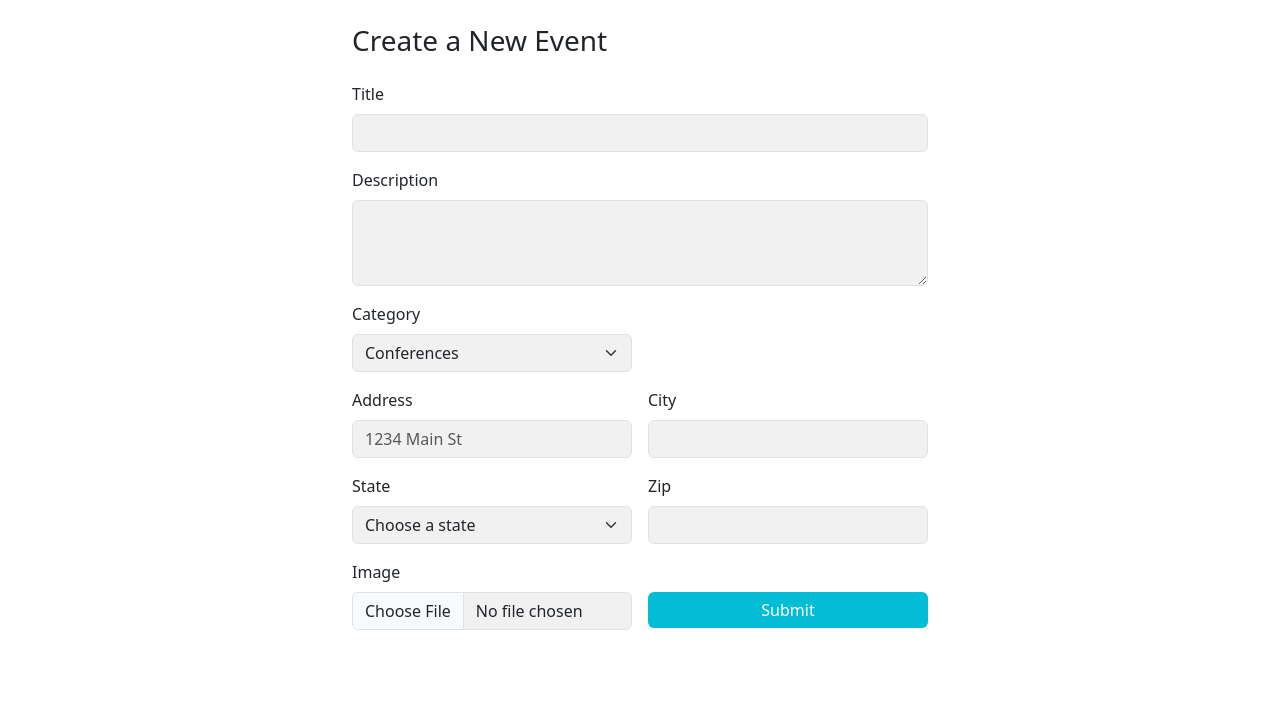
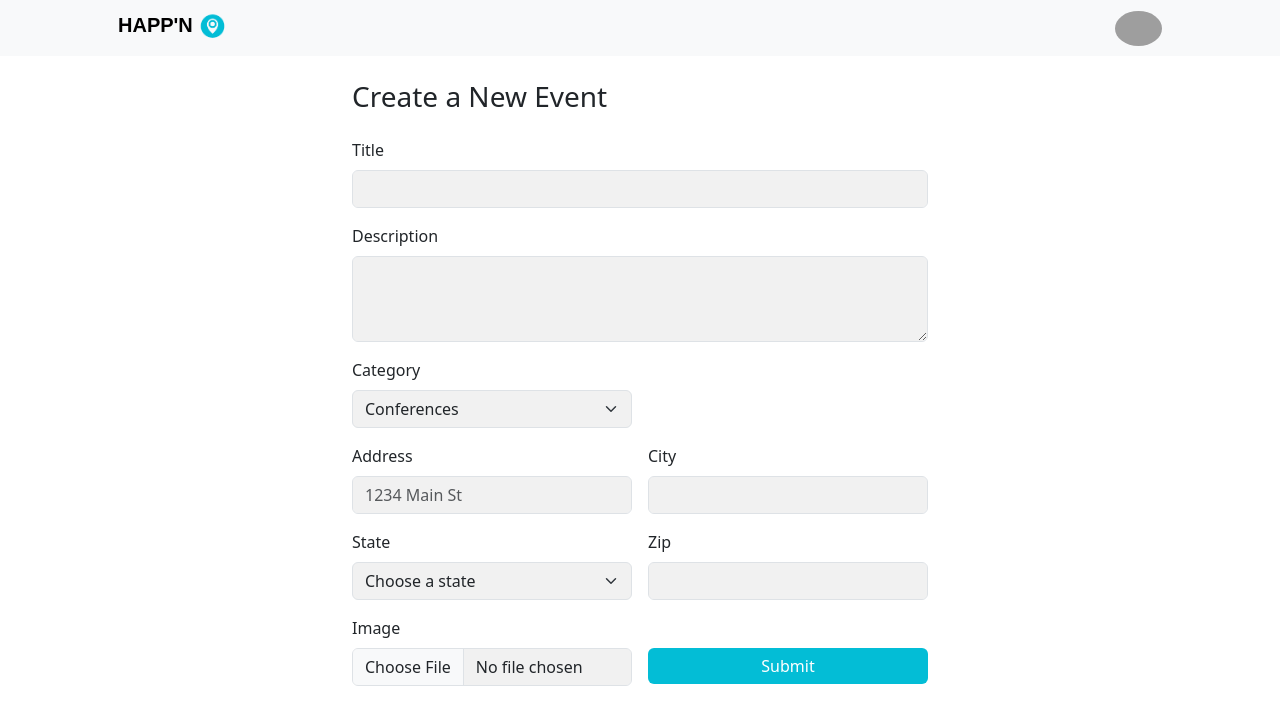
Before and after one commit to pursuit-monique/caps-front-end, a React (Create React App) app: page /new/event in a window 1280 px wide. Shown: the top 724 px of the page. Built offline with nearby package versions, Linux system fonts and the light colour scheme; no server answers; sample sign-in values are in the browser's storage; grey boxes are pictures that could not be loaded; a web font is replaced by a local one.

Commit message:
use bootstrap navbar in all pages

```diff
--- a/public/index.html
+++ b/public/index.html
@@ -44,5 +44,6 @@
       To begin the development, run `npm start` or `yarn start`.
       To create a production bundle, use `npm run build` or `yarn build`.
     -->
+    <script src="https://cdn.jsdelivr.net/npm/bootstrap@5.2.3/dist/js/bootstrap.bundle.min.js"></script>
   </body>
 </html>
--- a/src/App.css
+++ b/src/App.css
@@ -18,6 +18,10 @@
   max-width: 600px;
 }
 
+/* .navbar-wrapper {
+  max-width: 650px;
+} */
+
 .form-control,
 .form-select {
   background-color: #f1f1f1;
@@ -35,3 +39,7 @@
 .btn-primary:hover {
   background-color: #017c8d;
 }
+
+.navbar-brand {
+  margin-right: 0;
+}
--- a/src/components/Header.css
+++ b/src/components/Header.css
@@ -32,7 +32,8 @@
   margin-bottom: 3px;
 }
 
-.header .avatar {
+.header .avatar,
+.avatar {
   border-radius: 50%;
   height: 35px;
 }
--- a/src/components/Navbar2.jsx
+++ b/src/components/Navbar2.jsx
@@ -1,13 +1,18 @@
 import React from "react";
 import { Link } from "react-router-dom";
+import location from "../assets/location2.png";
+
 function Navbar2() {
   return (
-    <nav class="navbar navbar-expand-lg navbar-dark bg-dark mb-5">
-      <div class="container">
-        <Link class="navbar-brand" href="/index">
-          HAPP'N
-          <img className="logo" src="location2.png" alt="location pin logo" />
-        </Link>
+    <nav class="navbar navbar-expand-lg navbar-light bg-light">
+      <div class="container px-4 px-lg-5 navbar-wrapper">
+        <div>
+          <Link class="navbar-brand" to="/index">
+            HAPP'N
+          </Link>
+          <img className="logo" src={location} alt="location pin logo" />
+        </div>
+
         <button
           class="navbar-toggler"
           type="button"
@@ -17,31 +22,72 @@ function Navbar2() {
           aria-expanded="false"
           aria-label="Toggle navigation"
         >
-          <span class="navbar-toggler-icon"></span>
+          {/* <span class="navbar-toggler-icon"></span> */}
+          <img
+            className="avatar navbar-toggler-icon"
+            src="https://mdbcdn.b-cdn.net/img/new/avatars/2.webp"
+            alt="Avatar"
+          />
         </button>
         <div class="collapse navbar-collapse" id="navbarSupportedContent">
-          <ul class="navbar-nav ms-auto mb-2 mb-lg-0">
+          <ul class="navbar-nav me-auto mb-2 mb-lg-0 ms-lg-4 invisible">
             <li class="nav-item">
-              <a class="nav-link" href="#">
+              <Link class="nav-link active" aria-current="page" to="#!">
                 Home
-              </a>
+              </Link>
             </li>
             <li class="nav-item">
-              <a class="nav-link" href="#!">
+              <Link class="nav-link" href="#!">
                 About
-              </a>
+              </Link>
             </li>
-            <li class="nav-item">
-              <a class="nav-link" href="#!">
-                Contact
-              </a>
-            </li>
-            <li class="nav-item">
-              <a class="nav-link active" aria-current="page" href="#">
-                Blog
-              </a>
+            <li class="nav-item dropdown">
+              <Link
+                class="nav-link dropdown-toggle"
+                id="navbarDropdown"
+                to="#"
+                role="button"
+                data-bs-toggle="dropdown"
+                aria-expanded="false"
+              >
+                Shop
+              </Link>
+              <ul class="dropdown-menu" aria-labelledby="navbarDropdown">
+                <li>
+                  <Link class="dropdown-item" href="#!">
+                    All Products
+                  </Link>
+                </li>
+                <li>
+                  <hr class="dropdown-divider" />
+                </li>
+                <li>
+                  <Link class="dropdown-item" to="#!">
+                    Popular Items
+                  </Link>
+                </li>
+                <li>
+                  <Link class="dropdown-item" to="#!">
+                    New Arrivals
+                  </Link>
+                </li>
+              </ul>
             </li>
           </ul>
+          {/* <form class="d-flex">
+            <button class="btn btn-outline-dark" type="submit">
+              <i class="bi-cart-fill me-1"></i>
+              Cart
+              <span class="badge bg-dark text-white ms-1 rounded-pill">0</span>
+            </button>
+          </form> */}
+          <div className="d-flex">
+            <img
+              className="avatar"
+              src="https://mdbcdn.b-cdn.net/img/new/avatars/2.webp"
+              alt="Avatar"
+            />
+          </div>
         </div>
       </div>
     </nav>
--- a/src/components/PrivateRoutes.jsx
+++ b/src/components/PrivateRoutes.jsx
@@ -1,11 +1,19 @@
 import { useContext } from "react";
 import { Outlet, Navigate } from "react-router-dom";
 import { AuthContext } from "../context/AuthContext";
+import Navbar2 from "./Navbar2";
 
 function PrivateRoutes() {
   const { currentUser } = useContext(AuthContext);
   console.log("current user in private routes", currentUser);
-  return currentUser ? <Outlet /> : <Navigate to="/login" replace />;
+  return currentUser ? (
+    <>
+      <Navbar2 />
+      <Outlet />
+    </>
+  ) : (
+    <Navigate to="/login" replace />
+  );
 }
 
 export default PrivateRoutes;
--- a/src/pages/Event.css
+++ b/src/pages/Event.css
@@ -115,7 +115,11 @@
     flex-direction: row;
   }
 
+  /* .event-img-wrapper {
+    height: 60%;
+  } */
   .event-img-wrapper {
-    height: 60%;
+    min-height: 450px;
+    object-fit: contain;
   }
 }
--- a/src/pages/Event.jsx
+++ b/src/pages/Event.jsx
@@ -6,7 +6,7 @@ export default function Event() {
   return (
     <>
       <section className="show-event-container">
-        <Header />
+        {/* <Header /> */}
 
         <div className="event-img-wrapper"></div>
 
--- a/src/pages/Event2.jsx
+++ b/src/pages/Event2.jsx
@@ -4,9 +4,9 @@ import Header from "../components/Header";
 function Event2() {
   return (
     <div className="container">
-      <Header />
+      {/* <Header /> */}
       <div class="row gx-4 gx-lg-5 my-5">
-        <div class="col-lg-7">
+        <div class="col-md-7">
           {/* <img
             class="img-fluid rounded mb-4 mb-lg-0"
             src="https://dummyimage.com/900x400/dee2e6/6c757d.jpg"
@@ -18,7 +18,7 @@ function Event2() {
             alt=""
           />
         </div>
-        <div class="col-lg-5">
+        <div class="col-md-5">
           {/* <h1 class="font-weight-light">Business Name or Tagline</h1> */}
           {/* <p>
             This is a template that is great for small businesses. It doesn't
--- a/src/pages/Home.jsx
+++ b/src/pages/Home.jsx
@@ -5,7 +5,6 @@ import { logout } from "../firebase/auth";
 function Home() {
   return (
     <div className="Home">
-      <Header />
       <Events />
       <button onClick={logout}>Logout</button>
     </div>
--- a/src/pages/Login.css
+++ b/src/pages/Login.css
@@ -22,7 +22,7 @@
 .signup-cover-img {
   display: block;
   width: 100%;
-  height: 100%;
+  /* height: 100%; */
 }
 
 .login.form,
@@ -174,6 +174,7 @@ a.google span {
   .signup-container {
     flex-direction: row;
     height: 100%;
+    position: absolute;
   }
   .cover-img-wrapper {
     height: 20px;
```
Also changed, not shown: src/assets/location2.png (added).
